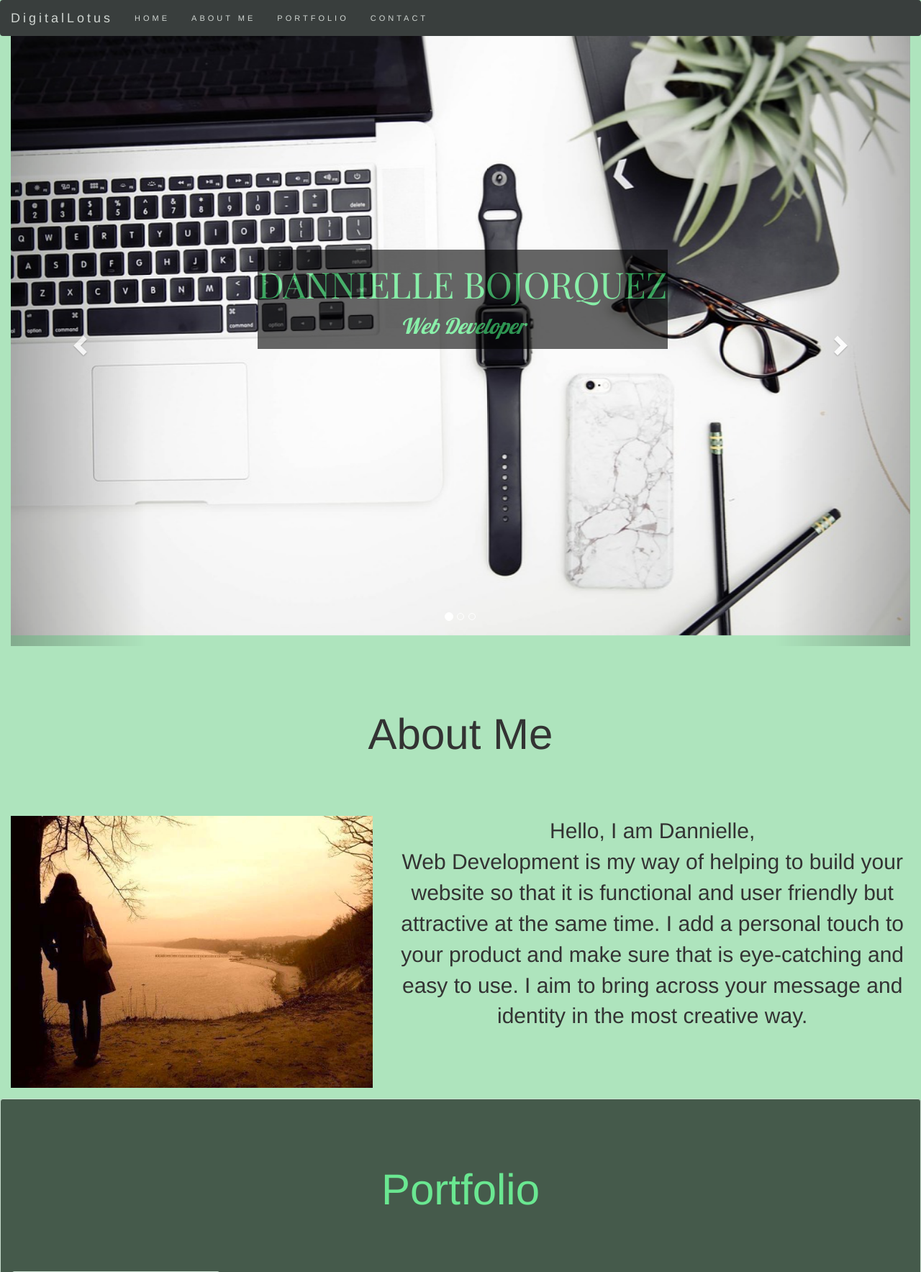
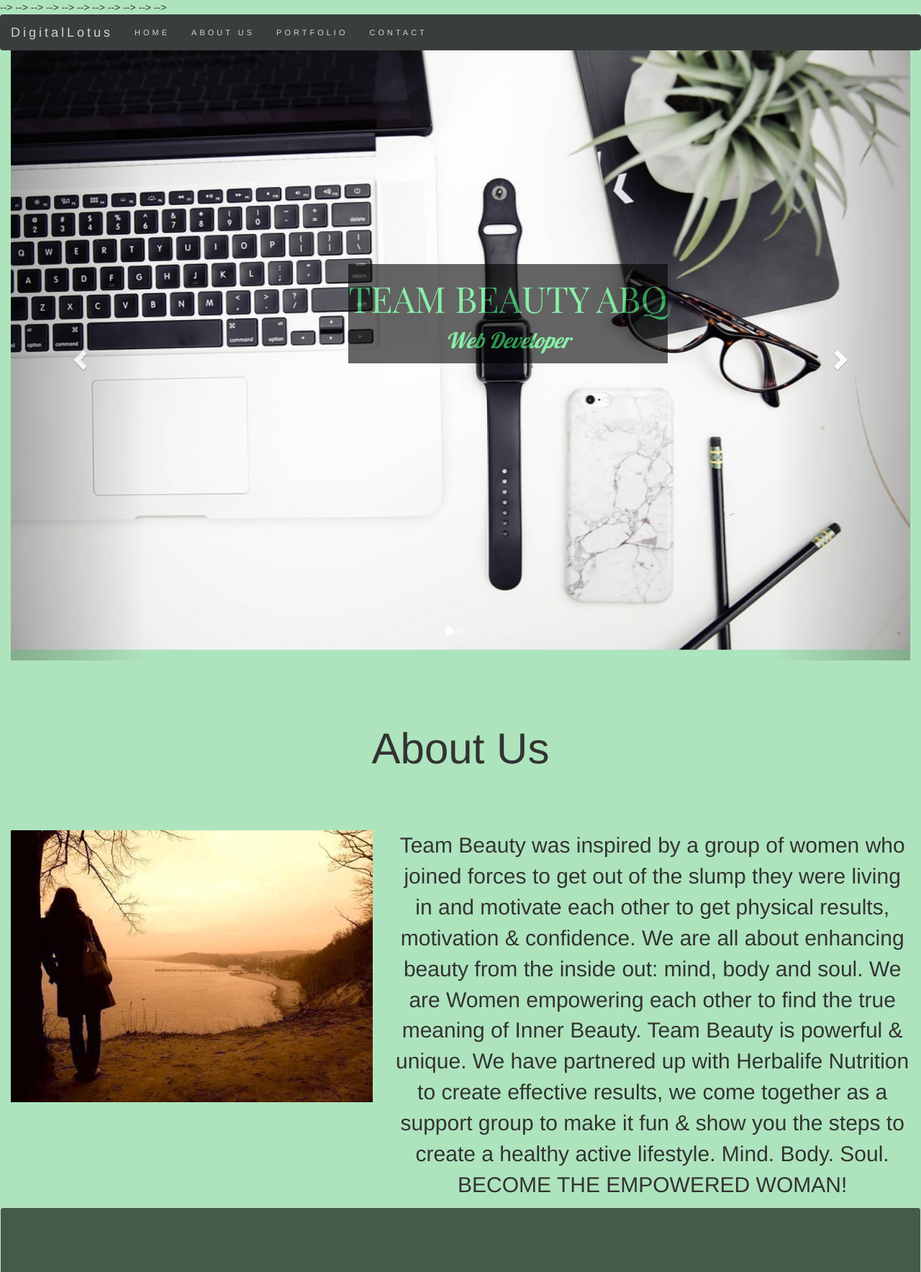
Before and after one commit to Dannielle-Bojorquez/pwp-project, a PHP site: page / in a window 1280 px wide. Shown: the top 1768 px of the page at 72% size. Run offline with PHP 8.4, Linux system fonts and the light colour scheme; some libraries are stand-ins or nearby versions.

Commit message:
team beauty work

```diff
--- a/public_html/index.php
+++ b/public_html/index.php
@@ -34,7 +34,55 @@
 
 		<!-- Latest compiled and minified JavaScript -->
 		<script src="https://maxcdn.bootstrapcdn.com/bootstrap/3.3.7/js/bootstrap.min.js" integrity="sha384-Tc5IQib027qvyjSMfHjOMaLkfuWVxZxUPnCJA7l2mCWNIpG9mGCD8wGNIcPD7Txa" crossorigin="anonymous"></script>
-		<title>Digital Lotus</title>
+		<title>Team Beauty ABQ</title>
+<!--		<head>-->
+<!--			<meta charset="utf-8">-->
+<!--			<meta http-equiv="X-UA-Compatible" content="IE=edge">-->
+<!--			<meta name="viewport" content="width=device-width, initial-scale=1">-->
+<!---->
+<!---->
+<!--			<!-- Latest compiled and minified CSS -->-->
+<!--			<link rel="stylesheet" href="https://maxcdn.bootstrapcdn.com/bootstrap/3.3.7/css/bootstrap.min.css" integrity="sha384-BVYiiSIFeK1dGmJRAkycuHAHRg32OmUcww7on3RYdg4Va+PmSTsz/K68vbdEjh4u" crossorigin="anonymous">-->
+<!---->
+<!--			<!-- Optional theme -->-->
+<!--			<link rel="stylesheet" href="https://maxcdn.bootstrapcdn.com/bootstrap/3.3.7/css/bootstrap-theme.min.css" integrity="sha384-rHyoN1iRsVXV4nD0JutlnGaslCJuC7uwjduW9SVrLvRYooPp2bWYgmgJQIXwl/Sp" crossorigin="anonymous">-->
+<!---->
+<!---->
+<!--			<!--custom css goes here-->-->
+<!--			<link rel="stylesheet" href="assets/css/style.css" type="text/css">-->
+<!--			<link href="https://fonts.googleapis.com/css?family=Itim|Patrick+Hand|Short+Stack" rel="stylesheet">-->
+<!---->
+<!--			<!-- Google fonts -->-->
+<!--			<link href="https://fonts.googleapis.com/css?family=Lobster|Playfair+Display" rel="stylesheet">-->
+<!---->
+<!--			<!-- HTML5 shim and Respond.js for IE8 support of HTML5 elements and media queries -->-->
+<!--			<!--[if lt IE 9]>-->
+<!--			<script type="text/javascript" src="//oss.maxcdn.com/html5shiv/3.7.2/html5shiv.min.js"></script>-->
+<!--			<script type="text/javascript" src="//oss.maxcdn.com/respond/1.4.2/respond.min.js"></script>-->
+<!--			<![endif]-->-->
+<!---->
+<!--			<!-- jQuery - required for Bootstrap Components -->-->
+<!--			<script src="https://cdnjs.cloudflare.com/ajax/libs/jquery/3.0.0/jquery.min.js"></script>-->
+<!---->
+<!--			<!-- jQuery Form, Additional Methods, Validate -->-->
+<!--			<script type="text/javascript" src="https://cdnjs.cloudflare.com/ajax/libs/jquery.form/4.2.2/jquery.form.min.js"></script>-->
+<!--			<script type="text/javascript" src="https://cdnjs.cloudflare.com/ajax/libs/jquery-validate/1.17.0/jquery.validate.min.js"></script>-->
+<!--			<script type="text/javascript" src="https://cdnjs.cloudflare.com/ajax/libs/jquery-validate/1.17.0/additional-methods.min.js"></script>-->
+<!---->
+<!---->
+<!--			<!--javascript links-->-->
+<!--			<script type="text/javascript" src="js/script.js"></script>-->
+<!--			<script type="text/javascript" src="assets/js/jquery-validate.js"></script>-->
+<!---->
+<!--			<!-----------Google recaptcha---------------->-->
+<!--			<script src='https://www.google.com/recaptcha/api.js'></script>-->
+<!---->
+<!--			<!-- Latest compiled and minified JavaScript -->-->
+<!--			<script src="https://maxcdn.bootstrapcdn.com/bootstrap/3.3.7/js/bootstrap.min.js" integrity="sha384-Tc5IQib027qvyjSMfHjOMaLkfuWVxZxUPnCJA7l2mCWNIpG9mGCD8wGNIcPD7Txa" crossorigin="anonymous"></script>-->
+<!---->
+<!--			<title>Dannielle Bojorquez</title>-->
+<!---->
+<!--		</head>-->
 	</head>
 
 	<body>
@@ -46,7 +94,7 @@
 				</div>
 				<ul class="nav navbar-nav">
 					<li><a href="#myPage">HOME</a></li>
-					<li><a href="#about me">ABOUT ME</a></li>
+					<li><a href="#about me">ABOUT US</a></li>
 					<li><a href="#portfolio">PORTFOLIO</a></li>
 					<li><a href="#contact">CONTACT</a></li>
 				</ul>
@@ -78,7 +126,7 @@
 
 						<!--head tag in the carousel-->
 						<div class="carousel-text">
-							<h1>DANNIELLE BOJORQUEZ</h1>
+							<h1>TEAM BEAUTY ABQ</h1>
 							<p class="carouselp"><em>Web Developer</em></p>
 						</div>
 					</div>
@@ -100,14 +148,18 @@
 		<section id="about me">
 			<div class="container-fluid text-center">
 				<div class="title">
-					<h2 class="main">About Me</h2>
+					<h2 class="main">About Us</h2>
 				</div>
 				<div class="row">
 					<div class="col-sm-5">
 						<img src="assets/images/standing.jpg" alt="Random Name" class="img-responsive">
 					</div>
 					<div class="col-sm-7">
-						<p> Hello, I am Dannielle,<br>Web Development is my way of helping to build your website so that it is functional and user friendly but attractive at the same time. I add a personal touch to your product and make sure that is eye-catching and easy to use. I aim to bring across your message and identity in the most creative way. </p>
+						<p> Team Beauty was inspired by a group of women who joined forces to get out of the slump they were living in and motivate each other to get physical results, motivation & confidence.
+
+							We are all about enhancing beauty from the inside out: mind, body and soul. We are Women empowering each other to find the true meaning of Inner Beauty.
+
+							Team Beauty is powerful & unique. We have partnered up with Herbalife Nutrition to create effective results, we come together as a support group to make it fun & show you the steps to create a healthy active lifestyle. Mind. Body. Soul. BECOME THE EMPOWERED WOMAN! </p>
 					</div>
 				</div>
 			</div>
```
